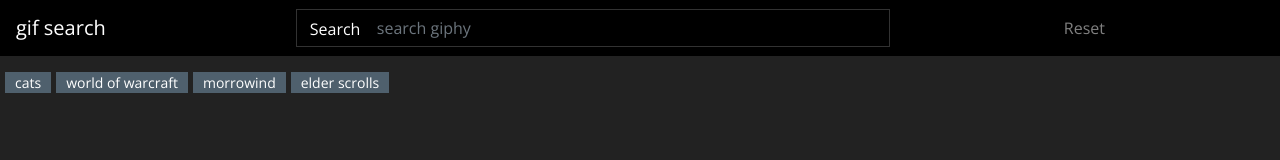
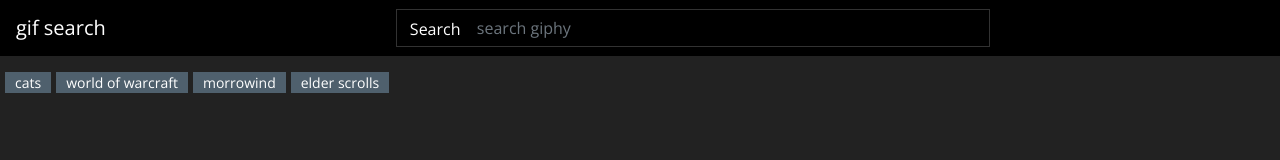
Before and after one commit to erskine1/giphy-api, a plain HTML site: page index.html in a window 1280 px wide. Drawn offline with nearby package versions, Linux system fonts and the light colour scheme.

Commit message:
minor styling changes for searchbar and buttons

```diff
--- a/assets/css/style.css
+++ b/assets/css/style.css
@@ -112,6 +112,7 @@ img {
 
 .gif-btn:focus, .gif-btn:active {
   box-shadow: none;
+  outline: none;
 }
 
 @media (min-width: 1300px) {
--- a/index.html
+++ b/index.html
@@ -13,20 +13,15 @@
 
   <body>
 
-    <nav class="navbar navbar-dark">
+    <nav class="navbar navbar-dark navbar-expand-sm">
       <a class="navbar-brand" href="#">gif search</a>
 
-      <form class="d-inline-flex col-md-6 mx-auto" id="search-form">
+      <form class="d-inline-flex col-sm-6 mx-auto" id="search-form">
         <div class="search-bar">
           <button class="btn btn-primary" type="submit" id="search">Search</button>
           <input class="form-control" type="search" placeholder="search giphy" aria-label="search" id="search-term">
         </div>
       </form>
-      <ul class="navbar-nav mr-auto">
-        <li class="nav-item">
-          <a class="nav-link" href="#">Reset</a>
-        </li>
-      </ul>
     </nav>
 
     <div class="banner">
```
